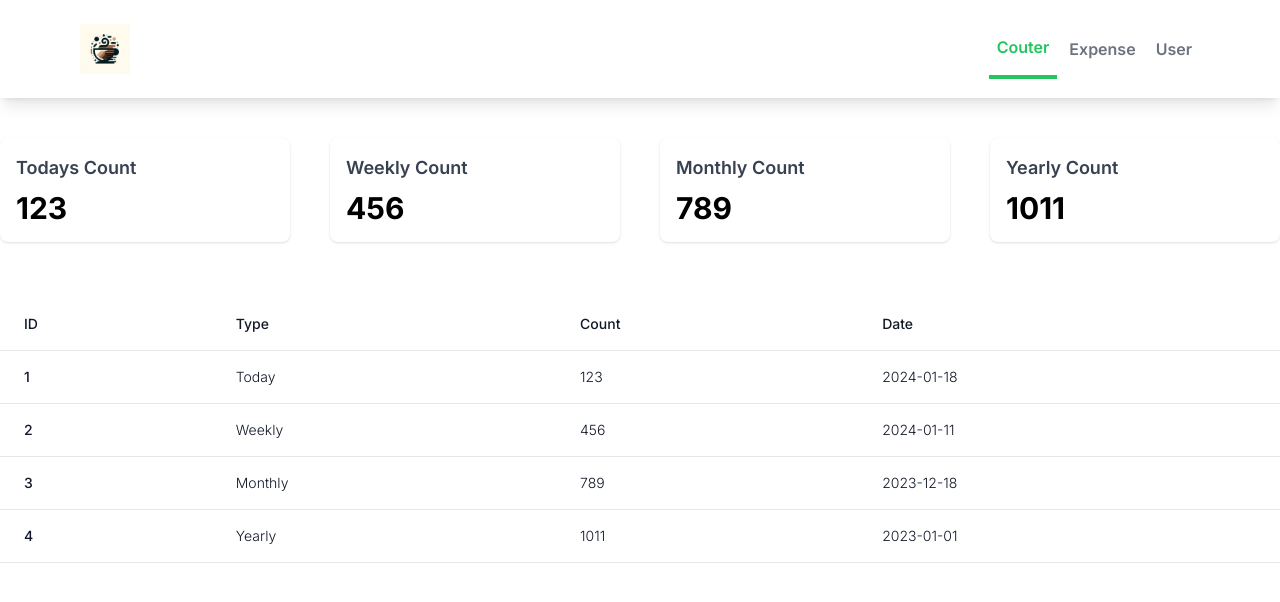
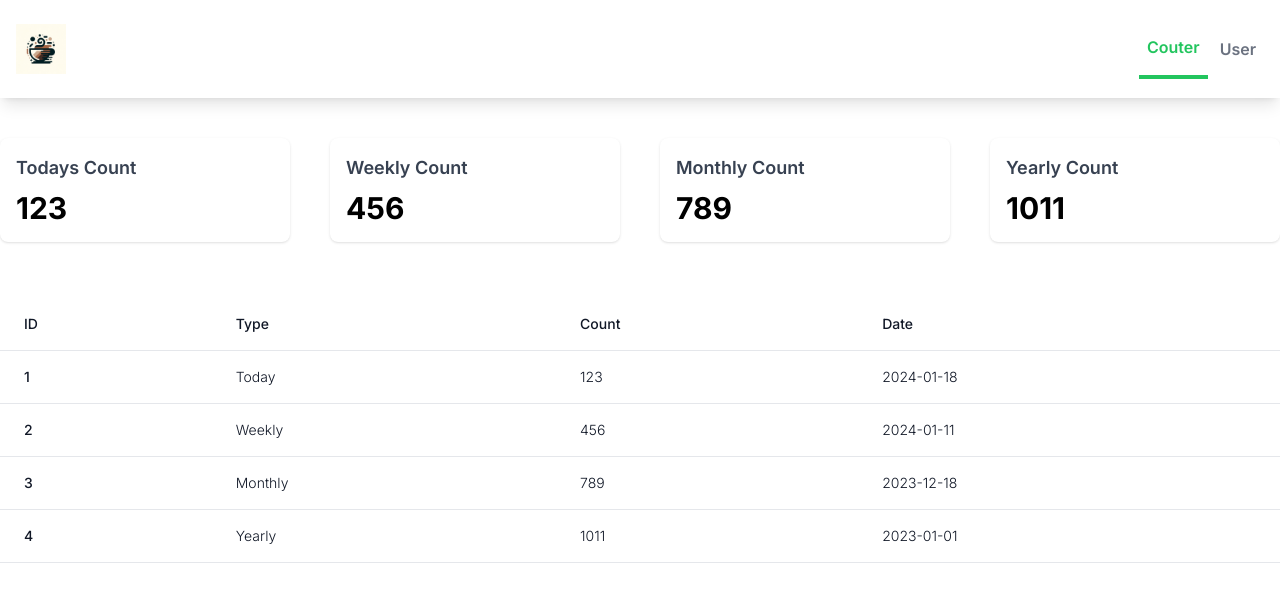
Before and after one commit to emranweb/counter, a Next.js app: page / in a window 1280 px wide. Shown: the top 602 px of the page. Built offline with nearby package versions, Linux system fonts and the light colour scheme.

Commit message:
update link

```diff
--- a/app/components/common/Navbar.tsx
+++ b/app/components/common/Navbar.tsx
@@ -6,7 +6,7 @@ import React from "react";
 const Navbar = () => {
     return (
         <nav className="bg-white shadow-lg">
-            <div className="max-w-6xl mx-auto px-4">
+            <div className="mx-auto px-4">
                 <div className="flex justify-between">
                     <div className="flex space-x-7 justify-between w-full">
                         <div>
@@ -21,24 +21,19 @@ const Navbar = () => {
                         </div>
 
                         <div className="hidden md:flex items-center space-x-1">
-                            <a
-                                href=""
+                            <Link
+                                href="/coffee"
                                 className="py-4 px-2 text-green-500 border-b-4 border-green-500 font-semibold "
                             >
                                 Couter
-                            </a>
-                            <a
-                                href=""
-                                className="py-4 px-2 text-gray-500 font-semibold hover:text-green-500 transition duration-300"
-                            >
-                                Expense
-                            </a>
-                            <a
-                                href=""
+                            </Link>
+
+                            <Link
+                                href="/user"
                                 className="py-4 px-2 text-gray-500 font-semibold hover:text-green-500 transition duration-300"
                             >
                                 User
-                            </a>
+                            </Link>
                         </div>
                     </div>
 
```
